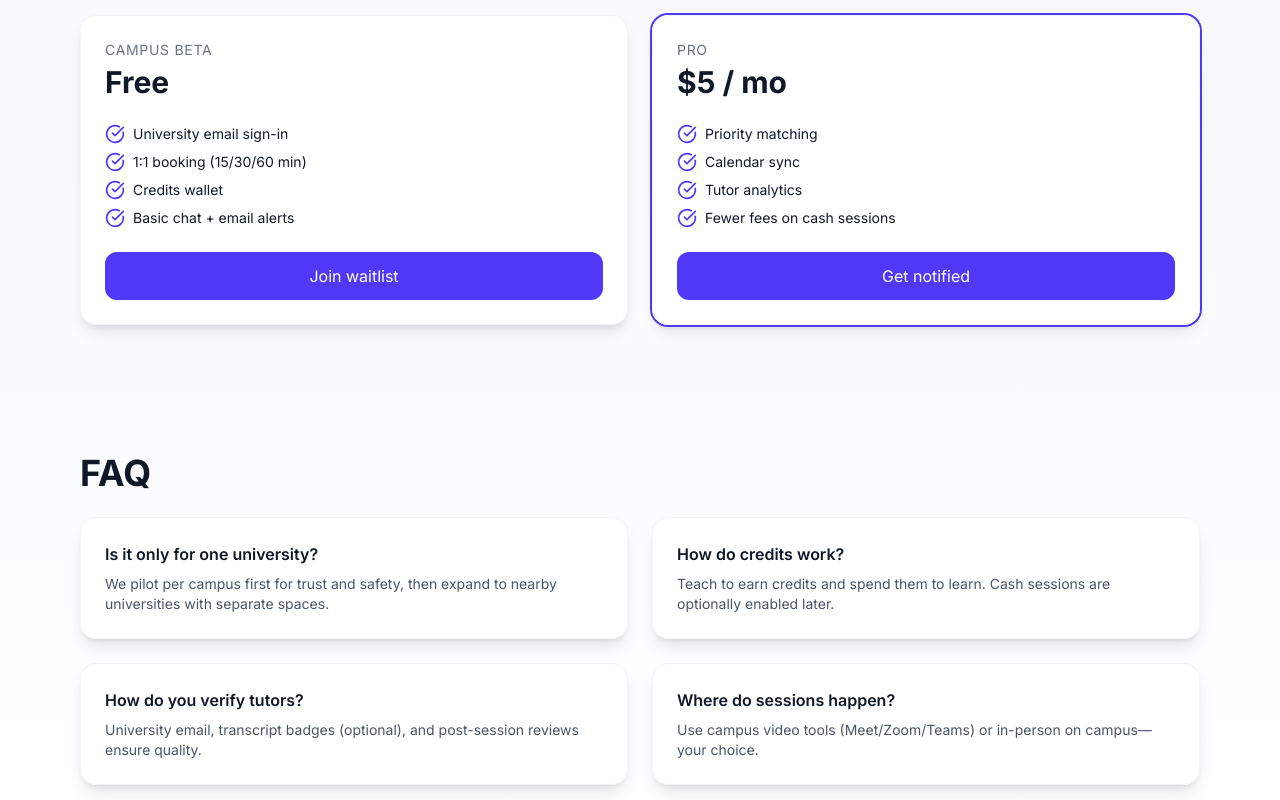
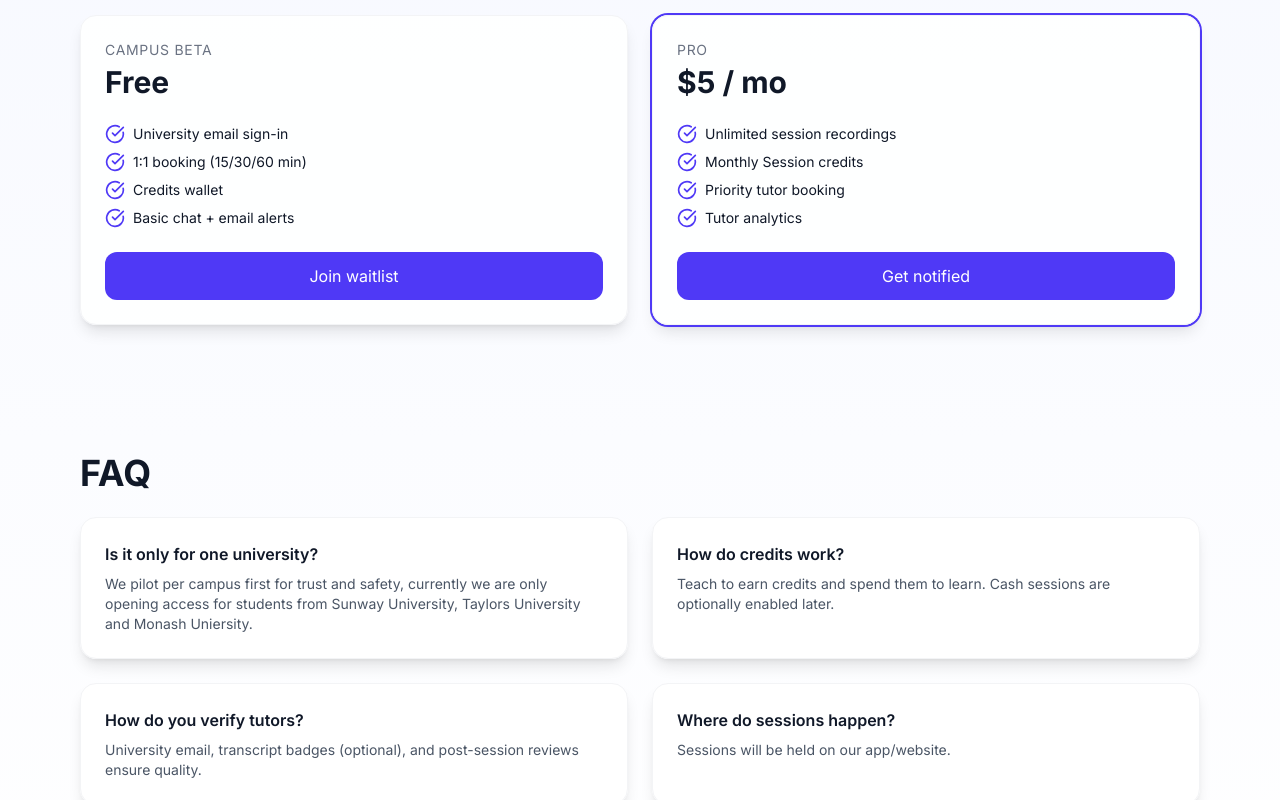
Before and after one commit to whoisgy/peerlink, a React (Vite) app: page / in a window 1280 px wide. Shown: the part 1440-2240 px from the top of the page. Built offline with nearby package versions, Linux system fonts and the light colour scheme.

Commit message:
update faq and subs perks

```diff
--- a/src/App.jsx
+++ b/src/App.jsx
@@ -101,10 +101,10 @@ function HomePage() {
       name: "Pro",
       price: "$5 / mo",
       perks: [
-        "Priority matching",
-        "Calendar sync",
+        "Unlimited session recordings",
+        "Monthly Session credits",
+        "Priority tutor booking",
         "Tutor analytics",
-        "Fewer fees on cash sessions",
       ],
       cta: "Get notified",
       featured: true,
@@ -317,7 +317,7 @@ function HomePage() {
           {[
             {
               q: "Is it only for one university?",
-              a: "We pilot per campus first for trust and safety, then expand to nearby universities with separate spaces.",
+              a: "We pilot per campus first for trust and safety, currently we are only opening access for students from Sunway University, Taylors University and Monash Uniersity.",
             },
             {
               q: "How do credits work?",
@@ -329,7 +329,7 @@ function HomePage() {
             },
             {
               q: "Where do sessions happen?",
-              a: "Use campus video tools (Meet/Zoom/Teams) or in-person on campus—your choice.",
+              a: "Sessions will be held on our app/website.",
             },
           ].map((f, i) => (
             <Card key={i}>
```
